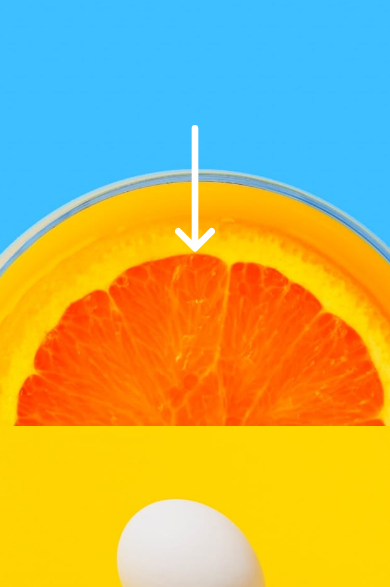
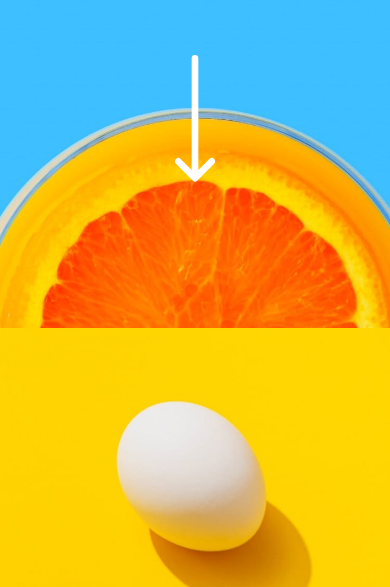
Before and after one commit to Sloth247/Sunnyside-hamburger, a plain HTML site: page index.html in a window 390 px wide. Shown: the part 257-844 px from the top of the page. Drawn offline with Linux system fonts and the light colour scheme.

Commit message:
Update app.css

```diff
--- a/app.css
+++ b/app.css
@@ -92,6 +92,7 @@ picture {
   width: 2.5rem;
   position: absolute;
   left: 50%;
+  bottom: 40%;
   transform: translateX(-50%);
   text-align: center;
   margin-top: 8rem;
@@ -492,7 +493,7 @@ picture {
     background-position: center;
     background-repeat: no-repeat;
     padding: 2rem;
-    padding-bottom: 110%;
+    padding-bottom: 85%;
   }
   .header__logo {
     width: 9rem;
@@ -503,6 +504,9 @@ picture {
   }
   .header__title {
     font-size: 2.5rem;
+  }
+  .header__arrow {
+    bottom: 25%;
   }
 
   .section-title {
```
